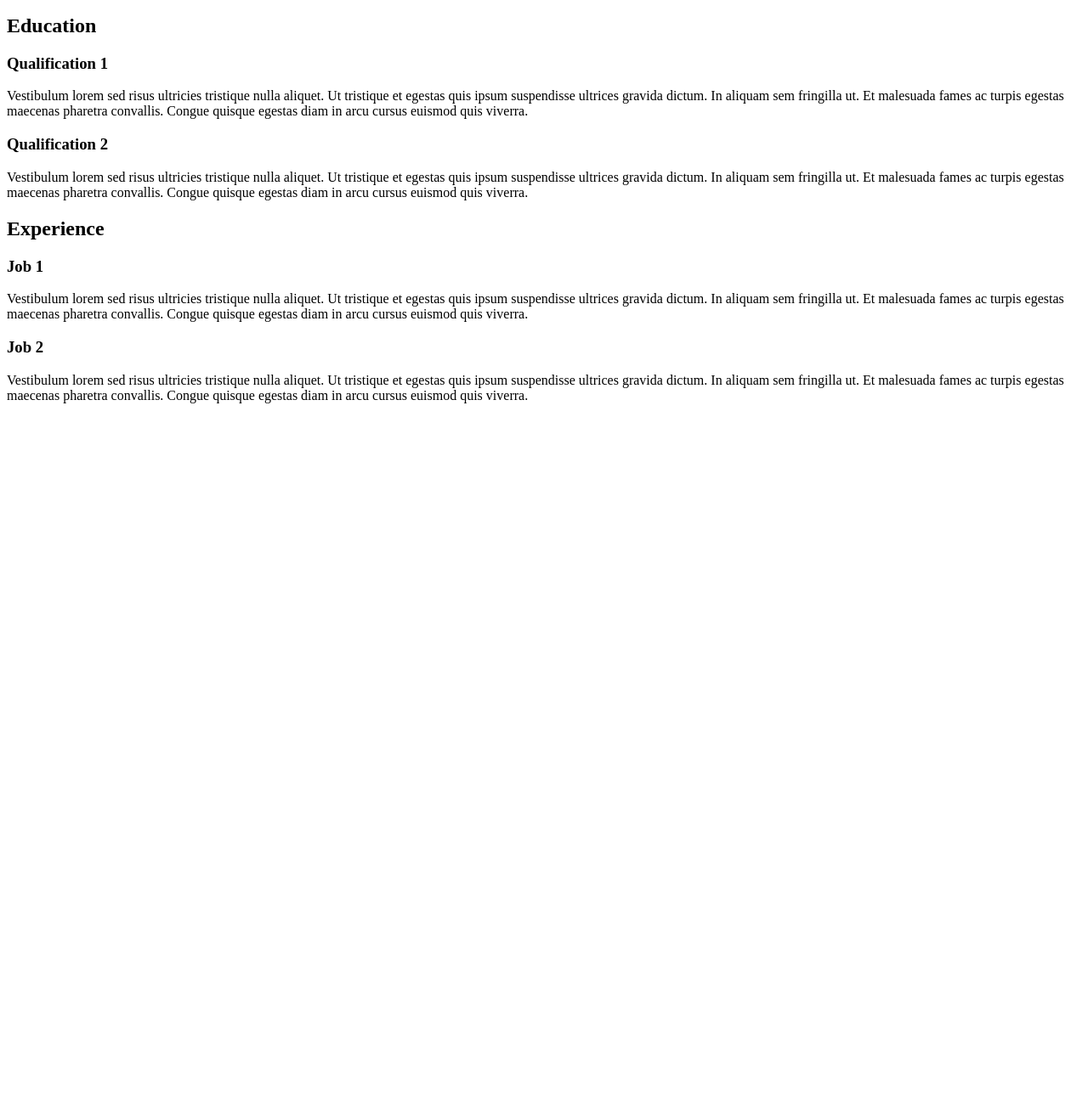
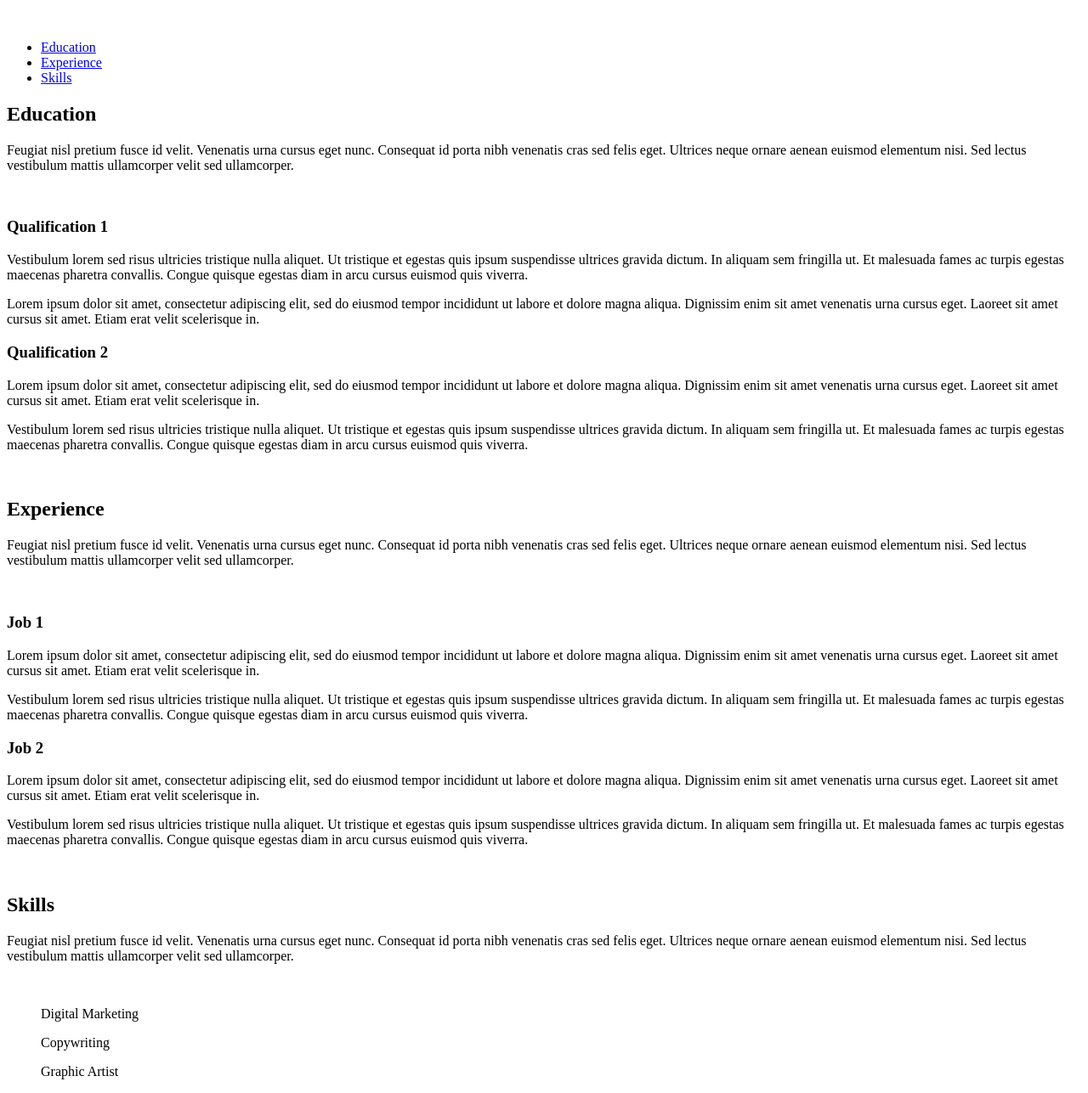
Before and after one commit to acidpixie/Resume-Example, a plain HTML site: page index.html in a window 1280 px wide. Shown: the part 119-1406 px from the top of the page at 85% size. Before the commit the page ends 800 px from the top, so only its background shows below. Drawn offline with Linux system fonts and the light colour scheme.

Commit message:
Update index.html

```diff
--- a/index.html
+++ b/index.html
@@ -6,19 +6,44 @@
     <body>
      <h1>Nikita Bahadur</h1>
      <p>Lorem ipsum dolor sit amet, consectetur adipiscing elit, sed do eiusmod tempor incididunt ut labore et dolore magna aliqua. Ut enim ad minim veniam, quis nostrud exercitation ullamco laboris nisi ut aliquip ex ea commodo consequat. Duis aute irure dolor in reprehenderit in voluptate velit esse cillum dolore eu fugiat nulla pariatur.</p>
+     <br>
 
-     <h2>Education</h2>
+     <ul>
+         <li> <a href="#education>">Education</a></li>
+         <li><a href="#experience>">Experience</a></li>
+         <li><a href="#skills>">Skills</a></li>
+
+     </ul>
+
+     <h2 id="education">Education</h2>
+     <p>Feugiat nisl pretium fusce id velit. Venenatis urna cursus eget nunc. Consequat id porta nibh venenatis cras sed felis eget. Ultrices neque ornare aenean euismod elementum nisi. Sed lectus vestibulum mattis ullamcorper velit sed ullamcorper.</p>
+     <br>
+
      <h3>Qualification 1</h3>
      <p>Vestibulum lorem sed risus ultricies tristique nulla aliquet. Ut tristique et egestas quis ipsum suspendisse ultrices gravida dictum. In aliquam sem fringilla ut. Et malesuada fames ac turpis egestas maecenas pharetra convallis. Congue quisque egestas diam in arcu cursus euismod quis viverra.</p>
+     <p>Lorem ipsum dolor sit amet, consectetur adipiscing elit, sed do eiusmod tempor incididunt ut labore et dolore magna aliqua. Dignissim enim sit amet venenatis urna cursus eget. Laoreet sit amet cursus sit amet. Etiam erat velit scelerisque in.</p>
      <h3>Qualification 2</h3>
+     <p>Lorem ipsum dolor sit amet, consectetur adipiscing elit, sed do eiusmod tempor incididunt ut labore et dolore magna aliqua. Dignissim enim sit amet venenatis urna cursus eget. Laoreet sit amet cursus sit amet. Etiam erat velit scelerisque in.</p>
      <p>Vestibulum lorem sed risus ultricies tristique nulla aliquet. Ut tristique et egestas quis ipsum suspendisse ultrices gravida dictum. In aliquam sem fringilla ut. Et malesuada fames ac turpis egestas maecenas pharetra convallis. Congue quisque egestas diam in arcu cursus euismod quis viverra.</p>
+     <br>
 
-     <h2>Experience</h2>
+     <h2 id="experence">Experience</h2>
+     <p>Feugiat nisl pretium fusce id velit. Venenatis urna cursus eget nunc. Consequat id porta nibh venenatis cras sed felis eget. Ultrices neque ornare aenean euismod elementum nisi. Sed lectus vestibulum mattis ullamcorper velit sed ullamcorper.</p>
+     <br>
      <h3>Job 1</h3>
+     <p>Lorem ipsum dolor sit amet, consectetur adipiscing elit, sed do eiusmod tempor incididunt ut labore et dolore magna aliqua. Dignissim enim sit amet venenatis urna cursus eget. Laoreet sit amet cursus sit amet. Etiam erat velit scelerisque in.</p>
      <p>Vestibulum lorem sed risus ultricies tristique nulla aliquet. Ut tristique et egestas quis ipsum suspendisse ultrices gravida dictum. In aliquam sem fringilla ut. Et malesuada fames ac turpis egestas maecenas pharetra convallis. Congue quisque egestas diam in arcu cursus euismod quis viverra.</p>
      <h3>Job 2</h3>
+     <p>Lorem ipsum dolor sit amet, consectetur adipiscing elit, sed do eiusmod tempor incididunt ut labore et dolore magna aliqua. Dignissim enim sit amet venenatis urna cursus eget. Laoreet sit amet cursus sit amet. Etiam erat velit scelerisque in.</p>
      <p>Vestibulum lorem sed risus ultricies tristique nulla aliquet. Ut tristique et egestas quis ipsum suspendisse ultrices gravida dictum. In aliquam sem fringilla ut. Et malesuada fames ac turpis egestas maecenas pharetra convallis. Congue quisque egestas diam in arcu cursus euismod quis viverra.</p>
+     <br>
 
+     <h2 id="skills">Skills</h2>
+     <p>Feugiat nisl pretium fusce id velit. Venenatis urna cursus eget nunc. Consequat id porta nibh venenatis cras sed felis eget. Ultrices neque ornare aenean euismod elementum nisi. Sed lectus vestibulum mattis ullamcorper velit sed ullamcorper.</p>
+     <br>
+     <ul>Digital Marketing</ul>
+     <ul>Copywriting</ul>
+     <ul>Graphic Artist</ul>
 
 
 
```
